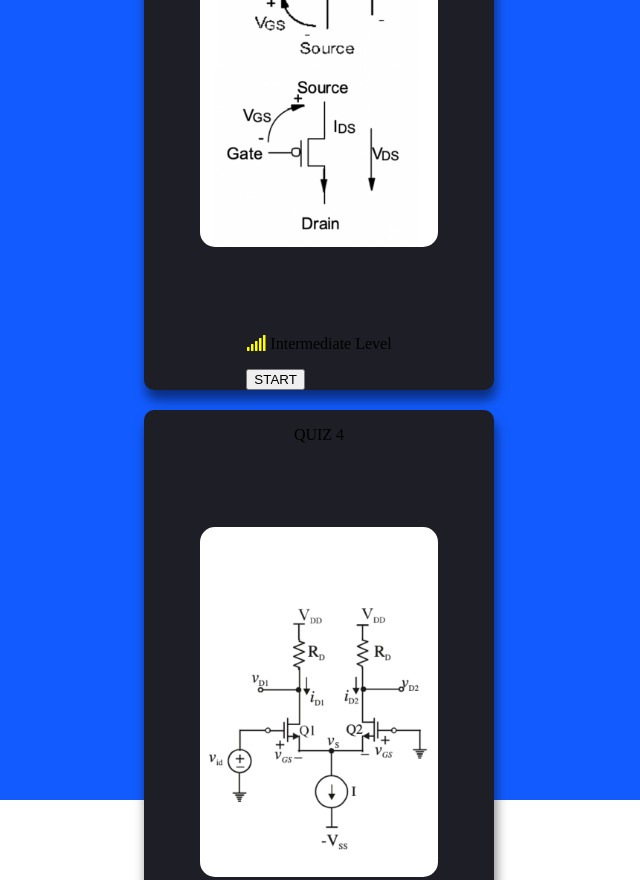
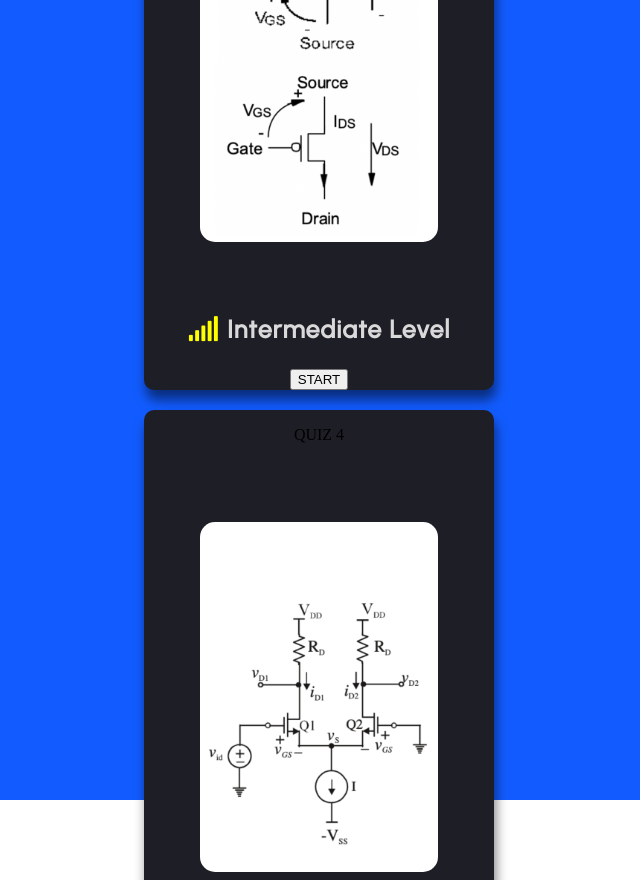
Before and after one commit to zainabmeerza/eee-quizzes, a plain HTML site: page index.html in a window 1280 px wide. Shown: the top 880 px of the page, without its empty margins (341-981 px from the left). Drawn offline with Linux system fonts and the light colour scheme.

Commit message:
add styling to rating

```diff
--- a/assets/css/menu.css
+++ b/assets/css/menu.css
@@ -71,3 +71,20 @@ a{
 .advanced:hover img{
 	border: red solid 6px;
 }
+
+.rating{
+	display: flex;
+	flex-direction: column;
+	align-items: center;
+	width: 300px;
+}
+
+.rating p{
+	font-family: 'Urbanist', sans-serif;
+	font-weight: bold;
+	color:#D9D9D9;
+	text-align: center;
+	margin-top: 5px;
+	font-size: 25px;
+	letter-spacing: 1px;
+}
```
